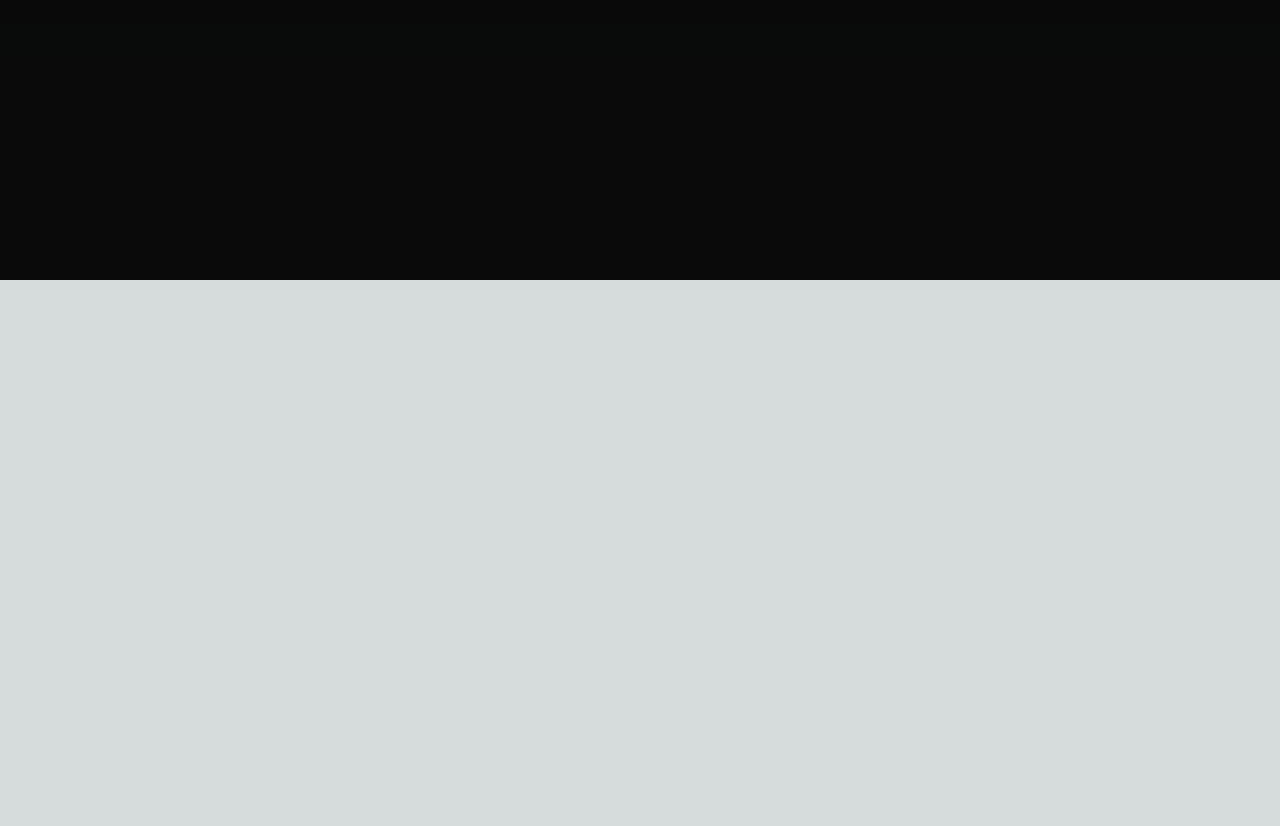
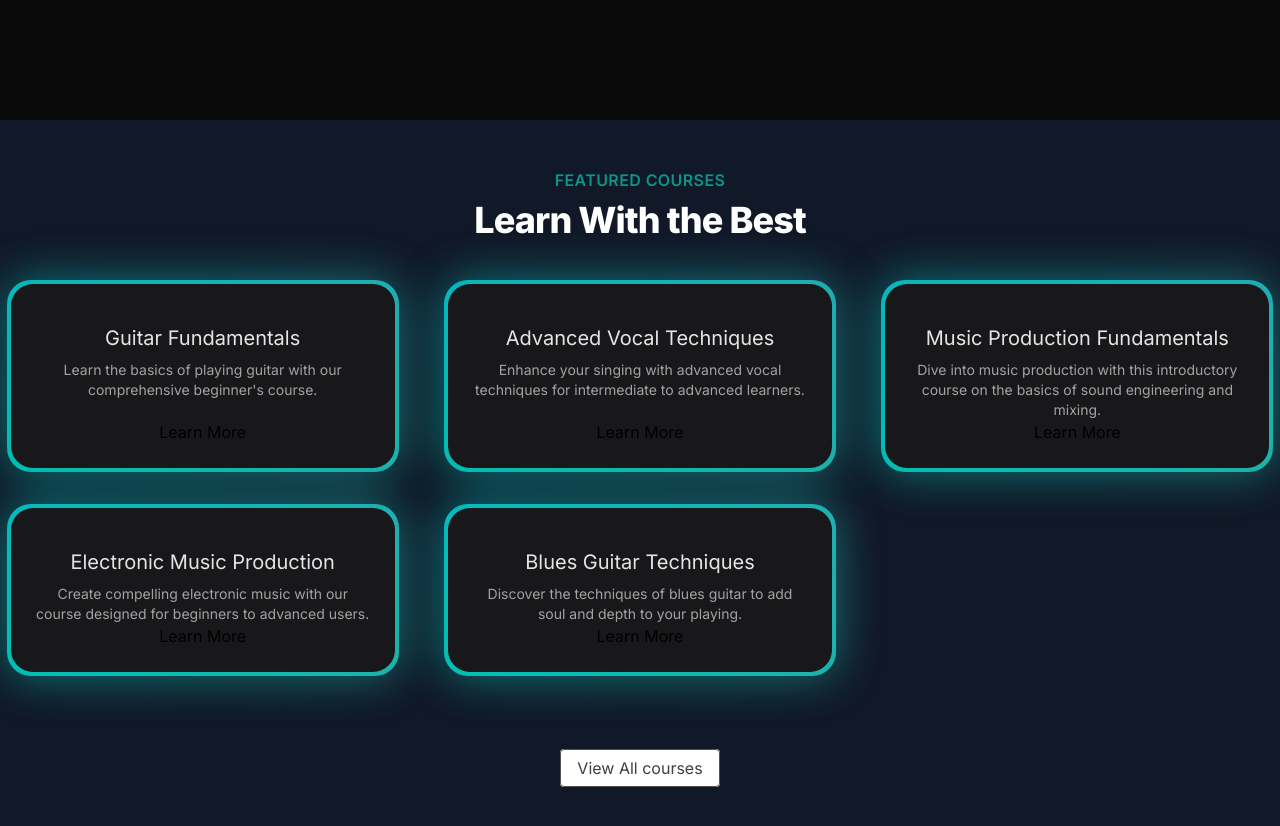
Before and after one commit to arpit-evo/next-js-learning, a Next.js app: page / in a window 1280 px wide. Shown: the part 520-1346 px from the top of the page. Before the commit the page ends 800 px from the top, so only its background shows below. Built offline with nearby package versions, Linux system fonts and the light colour scheme.

Commit message:
feat: create feature course section

```diff
--- a/src/app/page.tsx
+++ b/src/app/page.tsx
@@ -1,9 +1,11 @@
+import FeaturedCourses from "@/components/FeaturedCourses";
 import HeroSection from "@/components/HeroSection";
 
 export default function Home() {
   return (
     <main className="min-h-screen bg-black/[0.96] antialiased bg-grid-white/[0.02]">
       <HeroSection />
+      <FeaturedCourses />
     </main>
   );
 }
--- /dev/null
+++ b/src/components/FeaturedCourses.tsx
@@ -0,0 +1,62 @@
+"use client";
+import Link from "next/link";
+import React from "react";
+import courseData from "../data/music_courses.json";
+import { BackgroundGradient } from "./ui/background-gradient";
+
+interface Course {
+  id: number;
+  title: string;
+  slug: string;
+  description: string;
+  price: number;
+  instructor: string;
+  isFeatured: boolean;
+}
+
+const FeaturedCourses = () => {
+  const featuredCourses = courseData.courses.filter(
+    (el: Course) => el.isFeatured
+  );
+  return (
+    <div className="py-12 bg-gray-900">
+      <div className="text-center">
+        <h2 className="text-base text-teal-600 font-semibold tracking-wide uppercase">
+          FEATURED COURSES
+        </h2>
+        <p className="mt-2 text-3xl leading-8 font-extrabold tracking-tight text-white sm:text-4xl">
+          Learn With the Best
+        </p>
+      </div>
+      <div className="mt-10">
+        <div className="grid grid-cols-1 sm:grid-cols-2 lg:grid-cols-3 gap-8 justify-center">
+          {featuredCourses.map((course: Course) => (
+            <div key={course.id} className="flex justify-center">
+              <BackgroundGradient className="flex flex-col rounded-[22px] bg-white dark:bg-zinc-900 overflow-hidden h-full max-w-sm">
+                <div className="p-4 sm:p-6 flex flex-col items-center text-center flex-grow">
+                  <p className="text-lg sm:text-xl text-black mt-4 mb-2 dark:text-neutral-200">
+                    {course.title}
+                  </p>
+                  <p className="text-sm text-neutral-600 dark:text-neutral-400 flex-grow">
+                    {course.description}
+                  </p>
+                  <Link href={`/courses/${course.slug}`}>Learn More</Link>
+                </div>
+              </BackgroundGradient>
+            </div>
+          ))}
+        </div>
+      </div>
+      <div className="mt-20 text-center">
+        <Link
+          href={"/courses"}
+          className="px-4 py-2 rounded border border-neutral-600 text-neutral-700 bg-white hover:bg-gray-200 transition duration-200"
+        >
+          View All courses
+        </Link>
+      </div>
+    </div>
+  );
+};
+
+export default FeaturedCourses;
--- /dev/null
+++ b/src/components/ui/background-gradient.tsx
@@ -0,0 +1,72 @@
+import { cn } from "@/utils/cn";
+import React from "react";
+import { motion } from "framer-motion";
+
+export const BackgroundGradient = ({
+  children,
+  className,
+  containerClassName,
+  animate = true,
+}: {
+  children?: React.ReactNode;
+  className?: string;
+  containerClassName?: string;
+  animate?: boolean;
+}) => {
+  const variants = {
+    initial: {
+      backgroundPosition: "0 50%",
+    },
+    animate: {
+      backgroundPosition: ["0, 50%", "100% 50%", "0 50%"],
+    },
+  };
+  return (
+    <div className={cn("relative p-[4px] group", containerClassName)}>
+      <motion.div
+        variants={animate ? variants : undefined}
+        initial={animate ? "initial" : undefined}
+        animate={animate ? "animate" : undefined}
+        transition={
+          animate
+            ? {
+                duration: 5,
+                repeat: Infinity,
+                repeatType: "reverse",
+              }
+            : undefined
+        }
+        style={{
+          backgroundSize: animate ? "400% 400%" : undefined,
+        }}
+        className={cn(
+          "absolute inset-0 rounded-3xl z-[1] opacity-60 group-hover:opacity-100 blur-xl  transition duration-500 will-change-transform",
+          " bg-[radial-gradient(circle_farthest-side_at_0_100%,#00ccb1,transparent),radial-gradient(circle_farthest-side_at_100%_0,#7b61ff,transparent),radial-gradient(circle_farthest-side_at_100%_100%,#ffc414,transparent),radial-gradient(circle_farthest-side_at_0_0,#1ca0fb,#141316)]"
+        )}
+      />
+      <motion.div
+        variants={animate ? variants : undefined}
+        initial={animate ? "initial" : undefined}
+        animate={animate ? "animate" : undefined}
+        transition={
+          animate
+            ? {
+                duration: 5,
+                repeat: Infinity,
+                repeatType: "reverse",
+              }
+            : undefined
+        }
+        style={{
+          backgroundSize: animate ? "400% 400%" : undefined,
+        }}
+        className={cn(
+          "absolute inset-0 rounded-3xl z-[1] will-change-transform",
+          "bg-[radial-gradient(circle_farthest-side_at_0_100%,#00ccb1,transparent),radial-gradient(circle_farthest-side_at_100%_0,#7b61ff,transparent),radial-gradient(circle_farthest-side_at_100%_100%,#ffc414,transparent),radial-gradient(circle_farthest-side_at_0_0,#1ca0fb,#141316)]"
+        )}
+      />
+
+      <div className={cn("relative z-10", className)}>{children}</div>
+    </div>
+  );
+};
```
